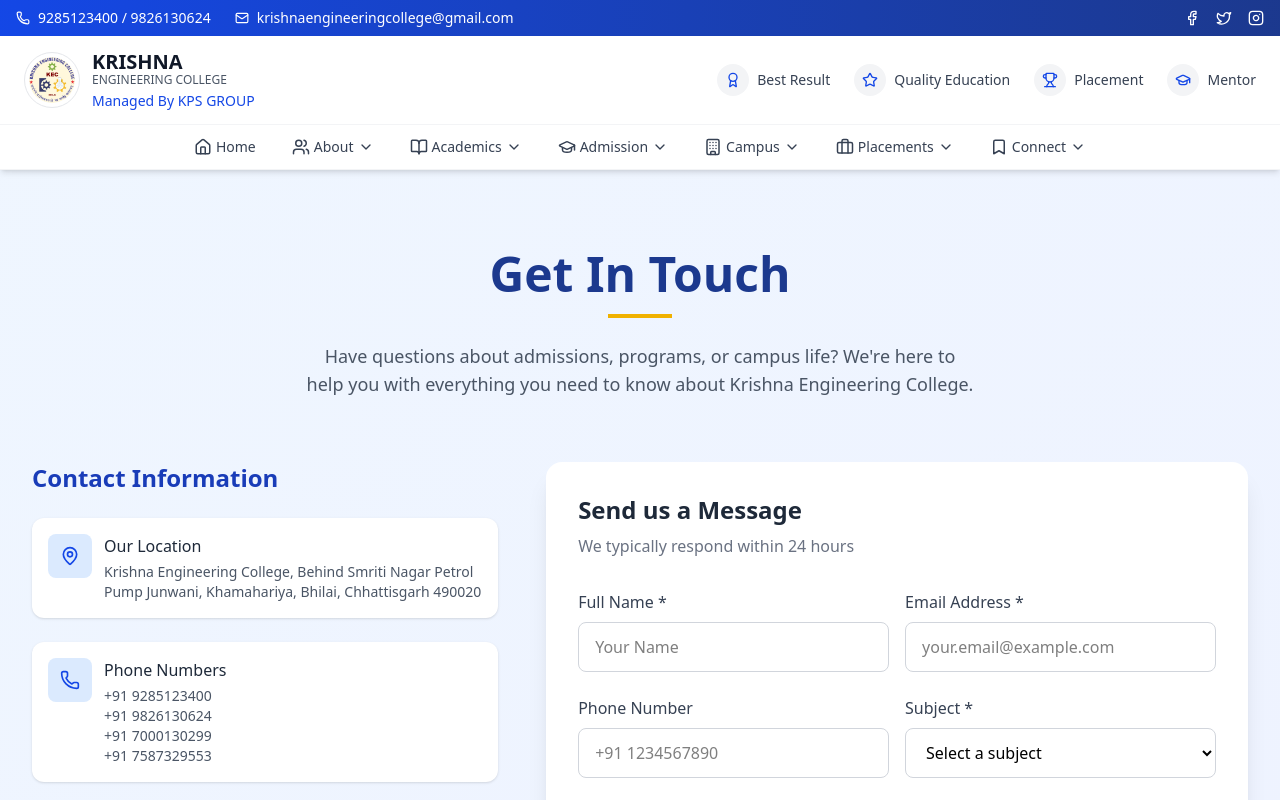
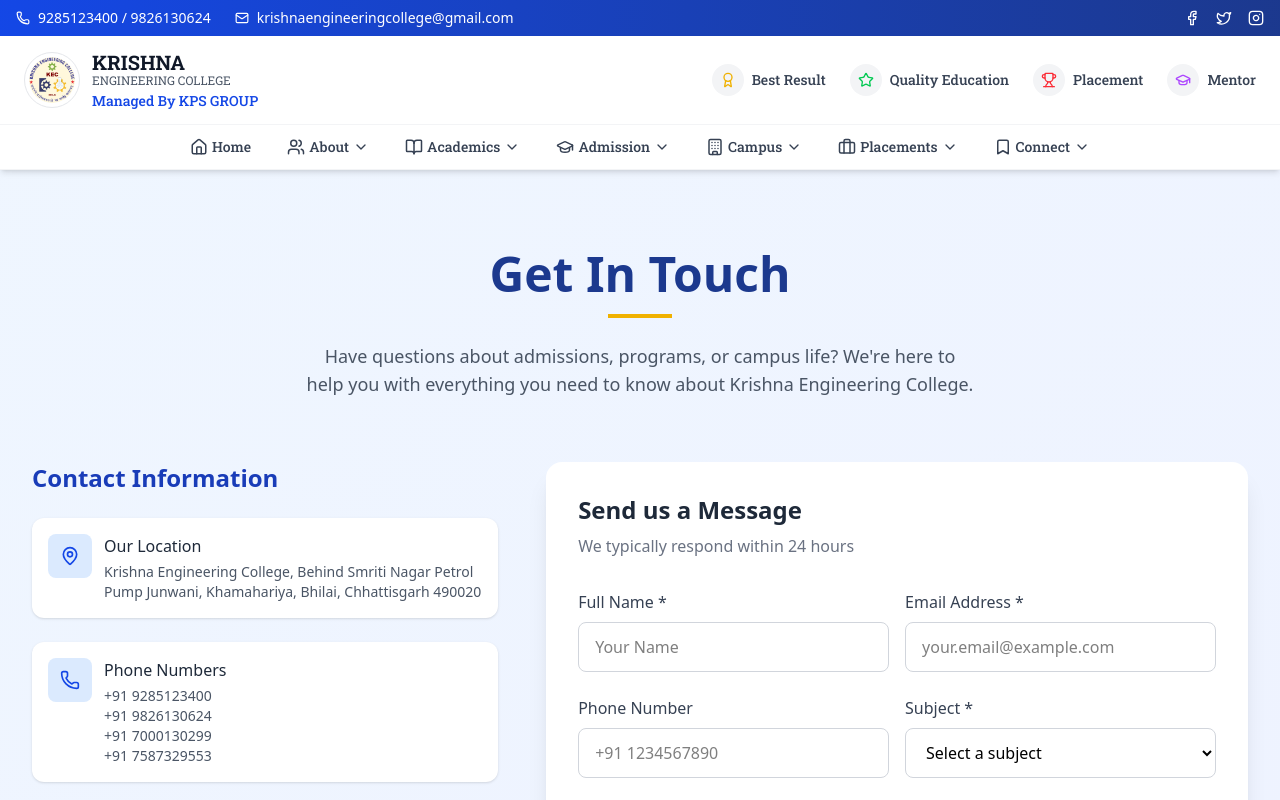
Before and after one commit to Shiv0717/college, a React (Vite) app: page /contact in a window 1280 px wide. Shown: the top 800 px of the page. Built offline with nearby package versions, Linux system fonts and the light colour scheme.

Commit message:
Update project files

```diff
--- a/index.html
+++ b/index.html
@@ -5,6 +5,12 @@
     <link rel="icon" type="image/svg+xml" href="/images/2025-08-27 19.10.46.jpg" />
     <meta name="viewport" content="width=device-width, initial-scale=1.0" />
     <title>KRISHNA ENGINEERING COLLEGE</title>
+
+    <!-- Google Fonts -->
+    <link
+      href="https://fonts.googleapis.com/css2?family=Poppins:wght@400;500;600&family=Roboto+Slab:wght@400;500;700&display=swap"
+      rel="stylesheet"
+    />
   </head>
   <body>
     <div id="root"></div>
--- a/src/components/CategoryMenu.jsx
+++ b/src/components/CategoryMenu.jsx
@@ -24,15 +24,15 @@
   Mic,
   BarChart3,
   Star,
-  Trophy
+  Trophy,
 } from "lucide-react";
 
 // Affiliations data
 const affiliations = [
-  { Icon: Award, label: "Best Result" },
-  { Icon: Star, label: "Quality Education" },
-  { Icon: Trophy, label: "Placement" },
-  { Icon: GraduationCap, label: "Mentor" },
+  { Icon: Award, label: "Best Result", color: "text-yellow-500" },
+  { Icon: Star, label: "Quality Education", color: "text-green-500" },
+  { Icon: Trophy, label: "Placement", color: "text-red-500" },
+  { Icon: GraduationCap, label: "Mentor", color: "text-purple-500" },
 ];
 
 // Main categories with expanded details
@@ -41,7 +41,7 @@
     name: "Home",
     path: "/",
     icon: Home,
-    description: "Welcome to Krishna Engineering College"
+    description: "Welcome to Krishna Engineering College",
   },
   {
     name: "About",
@@ -53,33 +53,33 @@
         name: "About College",
         path: "/about",
         icon: Building,
-        description: "Our journey and achievements"
+        description: "Our journey and achievements",
       },
       {
         name: "Principal's Message",
         path: "/principal",
         icon: Mic,
-        description: "Words from our leadership"
+        description: "Words from our leadership",
       },
       {
         name: "HOD",
         path: "/hod",
         icon: Users,
-        description: "Heads of Departments"
+        description: "Heads of Departments",
       },
       {
         name: "Mission & Vision",
         path: "/mission",
         icon: Award,
-        description: "Our guiding principles"
+        description: "Our guiding principles",
       },
       {
         name: "Governance",
         path: "/governance",
         icon: Library,
-        description: "Management structure"
-      }
-    ]
+        description: "Management structure",
+      },
+    ],
   },
   {
     name: "Academics",
@@ -91,27 +91,27 @@
         name: "Departments",
         path: "/departments",
         icon: BookOpen,
-        description: "Explore our academic departments"
+        description: "Explore our academic departments",
       },
       {
         name: "Courses",
         path: "/courses",
         icon: GraduationCap,
-        description: "Programs we offer"
+        description: "Programs we offer",
       },
       {
         name: "Faculty",
         path: "/faculty",
         icon: Users,
-        description: "Meet our professors"
+        description: "Meet our professors",
       },
       {
         name: "Research",
         path: "/research",
         icon: Beaker,
-        description: "Innovation and projects"
-      }
-    ]
+        description: "Innovation and projects",
+      },
+    ],
   },
   {
     name: "Admission",
@@ -123,21 +123,21 @@
         name: "Process",
         path: "/admission#process",
         icon: BarChart3,
-        description: "Step-by-step guide"
+        description: "Step-by-step guide",
       },
       {
         name: "Requirements",
         path: "/admission#requirements",
         icon: Bookmark,
-        description: "Eligibility criteria"
+        description: "Eligibility criteria",
       },
       {
         name: "Scholarships",
         path: "/admission#scholarships",
         icon: Award,
-        description: "Financial assistance"
-      }
-    ]
+        description: "Financial assistance",
+      },
+    ],
   },
   {
     name: "Campus",
@@ -149,21 +149,21 @@
         name: "Facilities",
         path: "/facilities",
         icon: Building,
-        description: "Campus amenities"
+        description: "Campus amenities",
       },
       {
         name: "Infrastructure",
         path: "/infrastructure",
         icon: MapPin,
-        description: "Our campus layout"
+        description: "Our campus layout",
       },
       {
         name: "Gallery",
         path: "/gallery",
         icon: Image,
-        description: "Campus visuals"
-      }
-    ]
+        description: "Campus visuals",
+      },
+    ],
   },
   {
     name: "Placements",
@@ -175,21 +175,21 @@
         name: "Placement Stats",
         path: "/placements#stats",
         icon: BarChart3,
-        description: "Our success records"
+        description: "Our success records",
       },
       {
         name: "Recruiters",
         path: "/placements#recruiters",
         icon: Briefcase,
-        description: "Our industry partners"
+        description: "Our industry partners",
       },
       {
         name: "Training",
         path: "/placements#training",
         icon: School,
-        description: "Career preparation"
-      }
-    ]
+        description: "Career preparation",
+      },
+    ],
   },
   {
     name: "Connect",
@@ -201,40 +201,40 @@
         name: "Notices",
         path: "/notice",
         icon: Newspaper,
-        description: "Latest announcements"
+        description: "Latest announcements",
       },
       {
         name: "Events",
         path: "/event",
         icon: Calendar,
-        description: "Upcoming activities"
+        description: "Upcoming activities",
       },
       {
         name: "Press",
         path: "/press",
         icon: Bookmark,
-        description: "Media coverage"
+        description: "Media coverage",
       },
       {
         name: "Alumni",
         path: "/alumni",
         icon: School,
-        description: "Our graduates network"
+        description: "Our graduates network",
       },
       {
         name: "Affiliation",
         path: "/affiliation",
         icon: Award,
-        description: "Accreditations"
+        description: "Accreditations",
       },
       {
         name: "Contact",
         path: "/contact",
         icon: Phone,
-        description: "Get in touch with us"
-      }
-    ]
-  }
+        description: "Get in touch with us",
+      },
+    ],
+  },
 ];
 
 const UniversityMenu = () => {
@@ -253,8 +253,8 @@
       }
     };
 
-    window.addEventListener('resize', handleResize);
-    return () => window.removeEventListener('resize', handleResize);
+    window.addEventListener("resize", handleResize);
+    return () => window.removeEventListener("resize", handleResize);
   }, []);
 
   const closeAllMenus = () => {
@@ -270,17 +270,17 @@
       height: 0,
       transition: {
         duration: 0.3,
-        ease: "easeInOut"
-      }
+        ease: "easeInOut",
+      },
     },
     open: {
       opacity: 1,
       height: "auto",
       transition: {
         duration: 0.4,
-        ease: "easeInOut"
-      }
-    }
+        ease: "easeInOut",
+      },
+    },
   };
 
   const subMenuVariants = {
@@ -289,22 +289,22 @@
       height: 0,
       transition: {
         duration: 0.2,
-        ease: "easeInOut"
-      }
+        ease: "easeInOut",
+      },
     },
     open: {
       opacity: 1,
       height: "auto",
       transition: {
         duration: 0.3,
-        ease: "easeInOut"
-      }
-    }
+        ease: "easeInOut",
+      },
+    },
   };
 
   const chevronVariants = {
     closed: { rotate: 0 },
-    open: { rotate: 180 }
+    open: { rotate: 180 },
   };
 
   return (
@@ -320,22 +320,31 @@
                 className="w-14 h-14 rounded-full p-1 object-cover border border-gray-200"
                 alt="Krishna Engineering College Logo"
               />
-              <div className="ml-3">
-                <h1 className="text-lg md:text-xl font-bold text-gray-900">KRISHNA</h1>
-                <p className="text-xs text-gray-600 -mt-1">ENGINEERING COLLEGE</p>
-                <span className="text-xs text-blue-700 font-medium md:text-sm">Managed By KPS GROUP</span>
+              <div className="ml-3" style={{ fontFamily: 'Roboto Slab, serif' }}>
+                <h1 className="text-lg md:text-xl font-bold text-gray-900">
+                  KRISHNA
+                </h1>
+                <p className="text-xs text-gray-600 -mt-1">
+                  ENGINEERING COLLEGE
+                </p>
+                <span className="text-xs text-blue-700 font-medium md:text-sm">
+                  Managed By KPS GROUP
+                </span>
               </div>
             </div>
           </div>
 
           {/* Affiliations - Right Side */}
-          <div className="hidden md:flex items-center space-x-4 lg:space-x-6">
+          <div className="hidden md:flex items-center space-x-4 lg:space-x-6" style={{ fontFamily: 'Roboto Slab, serif' }}>
             {affiliations.map((affiliation, index) => {
               const IconComponent = affiliation.Icon;
               return (
                 <div key={index} className="flex items-center group">
-                  <div className="p-2 rounded-full bg-gray-100 group-hover:bg-blue-50 transition-colors text-blue-700">
-                    <IconComponent size={16} />
+                  <div className="p-2 rounded-full bg-gray-100 group-hover:bg-blue-50 transition-colors">
+                    <IconComponent
+                      size={16}
+                      className={`${affiliation.color} transition-colors duration-300 group-hover:text-blue-700`}
+                    />
                   </div>
                   <span className="ml-2 text-sm font-medium text-gray-700 hidden lg:inline">
                     {affiliation.label}
@@ -374,6 +383,7 @@
                   <div
                     key={category.name}
                     className="relative group"
+                    style={{ fontFamily: "Roboto Slab, serif" }}
                     onMouseEnter={() => setActiveMenu(category.name)}
                     onMouseLeave={() => {
                       setActiveMenu(null);
@@ -387,7 +397,10 @@
                       <IconComponent size={18} className="mr-1" />
                       {category.name}
                       {category.submenu && (
-                        <ChevronDown size={16} className="ml-1 transition-transform group-hover:rotate-180" />
+                        <ChevronDown
+                          size={16}
+                          className="ml-1 transition-transform group-hover:rotate-180"
+                        />
                       )}
                     </Link>
 
@@ -400,14 +413,17 @@
                         exit={{ opacity: 0, y: -10 }}
                         transition={{ duration: 0.2 }}
                       >
-
                         {/* Mega Menu Header */}
                         <div className="bg-blue-800 text-white py-4 px-6">
                           <div className="flex items-center">
                             <IconComponent size={24} className="mr-3" />
                             <div>
-                              <h3 className="text-xl font-bold">{category.name}</h3>
-                              <p className="text-sm opacity-90">{category.description}</p>
+                              <h3 className="text-xl font-bold">
+                                {category.name}
+                              </h3>
+                              <p className="text-sm opacity-90">
+                                {category.description}
+                              </p>
                             </div>
                           </div>
                         </div>
@@ -435,11 +451,18 @@
                                   onMouseLeave={() => setHoveredItem(null)}
                                 >
                                   <div className="flex-shrink-0 h-10 w-10 rounded-lg bg-blue-100 flex items-center justify-center mr-3">
-                                    <ItemIcon size={18} className="text-blue-700" />
+                                    <ItemIcon
+                                      size={18}
+                                      className="text-blue-700"
+                                    />
                                   </div>
                                   <div>
-                                    <h4 className="font-semibold text-gray-900">{item.name}</h4>
-                                    <p className="text-sm text-gray-600 mt-1">{item.description}</p>
+                                    <h4 className="font-semibold text-gray-900">
+                                      {item.name}
+                                    </h4>
+                                    <p className="text-sm text-gray-600 mt-1">
+                                      {item.description}
+                                    </p>
                                   </div>
                                 </Link>
                               </motion.div>
@@ -468,7 +491,9 @@
           >
             {/* Mobile Affiliations */}
             <div className="px-4 py-3 border-b border-gray-200 bg-gray-50">
-              <h3 className="text-sm font-semibold text-gray-700 mb-2">RECOGNITIONS & AWARDS</h3>
+              <h3 className="text-sm font-semibold text-gray-700 mb-2">
+                RECOGNITIONS & AWARDS
+              </h3>
               <div className="grid grid-cols-2 gap-2">
                 {affiliations.map((affiliation, index) => {
                   const IconComponent = affiliation.Icon;
@@ -481,7 +506,9 @@
                       transition={{ delay: index * 0.1 }}
                     >
                       <IconComponent size={16} className="mr-2 text-blue-700" />
-                      <span className="text-xs text-gray-700">{affiliation.label}</span>
+                      <span className="text-xs text-gray-700">
+                        {affiliation.label}
+                      </span>
                     </motion.div>
                   );
                 })}
@@ -491,27 +518,43 @@
             <div className="py-2 space-y-1">
               {mainCategories.map((category) => {
                 const IconComponent = category.icon;
-                const hasSubmenu = category.submenu && category.submenu.length > 0;
+                const hasSubmenu =
+                  category.submenu && category.submenu.length > 0;
 
                 return (
-                  <div key={category.name} className="border-b border-gray-100 last:border-b-0">
                   <div
-                      className={`flex items-center justify-between px-4 py-3 ${hasSubmenu ? 'cursor-pointer' : ''}`}
-                      onClick={() => hasSubmenu && setMobileSubmenu(mobileSubmenu === category.name ? null : category.name)}
+                    key={category.name}
+                    className="border-b border-gray-100 last:border-b-0"
+                  >
+                    <div
+                      className={`flex items-center justify-between px-4 py-3 ${
+                        hasSubmenu ? "cursor-pointer" : ""
+                      }`}
+                      onClick={() =>
+                        hasSubmenu &&
+                        setMobileSubmenu(
+                          mobileSubmenu === category.name ? null : category.name
+                        )
+                      }
                     >
                       <Link
                         to={category.path}
                         className="flex items-center font-medium text-gray-700"
                         onClick={!hasSubmenu ? closeAllMenus : undefined}
                       >
-                        <IconComponent size={20} className="mr-3 text-blue-700" />
+                        <IconComponent
+                          size={20}
+                          className="mr-3 text-blue-700"
+                        />
                         {category.name}
                       </Link>
 
                       {hasSubmenu && (
                         <motion.div
                           variants={chevronVariants}
-                          animate={mobileSubmenu === category.name ? "open" : "closed"}
+                          animate={
+                            mobileSubmenu === category.name ? "open" : "closed"
+                          }
                           transition={{ duration: 0.2 }}
                         >
                           <ChevronDown size={16} className="text-gray-500" />
@@ -544,7 +587,10 @@
                                     className="flex items-center py-2 text-sm text-gray-700 hover:text-blue-700 transition-colors"
                                     onClick={closeAllMenus}
                                   >
-                                    <ItemIcon size={16} className="mr-3 text-gray-500" />
+                                    <ItemIcon
+                                      size={16}
+                                      className="mr-3 text-gray-500"
+                                    />
                                     {item.name}
                                   </Link>
                                 </motion.div>
```
Lines whose indentation alone changed are shown as unchanged.
